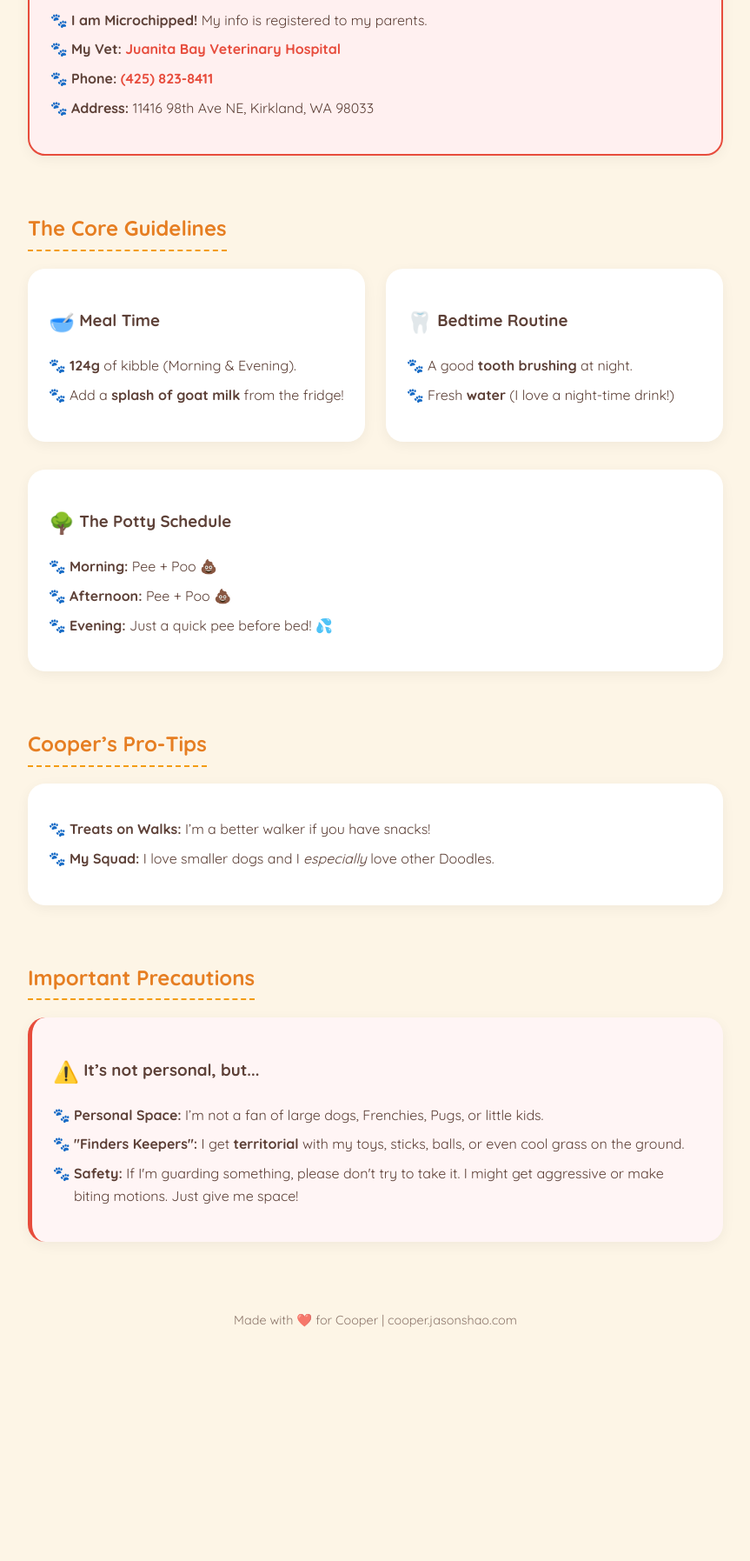
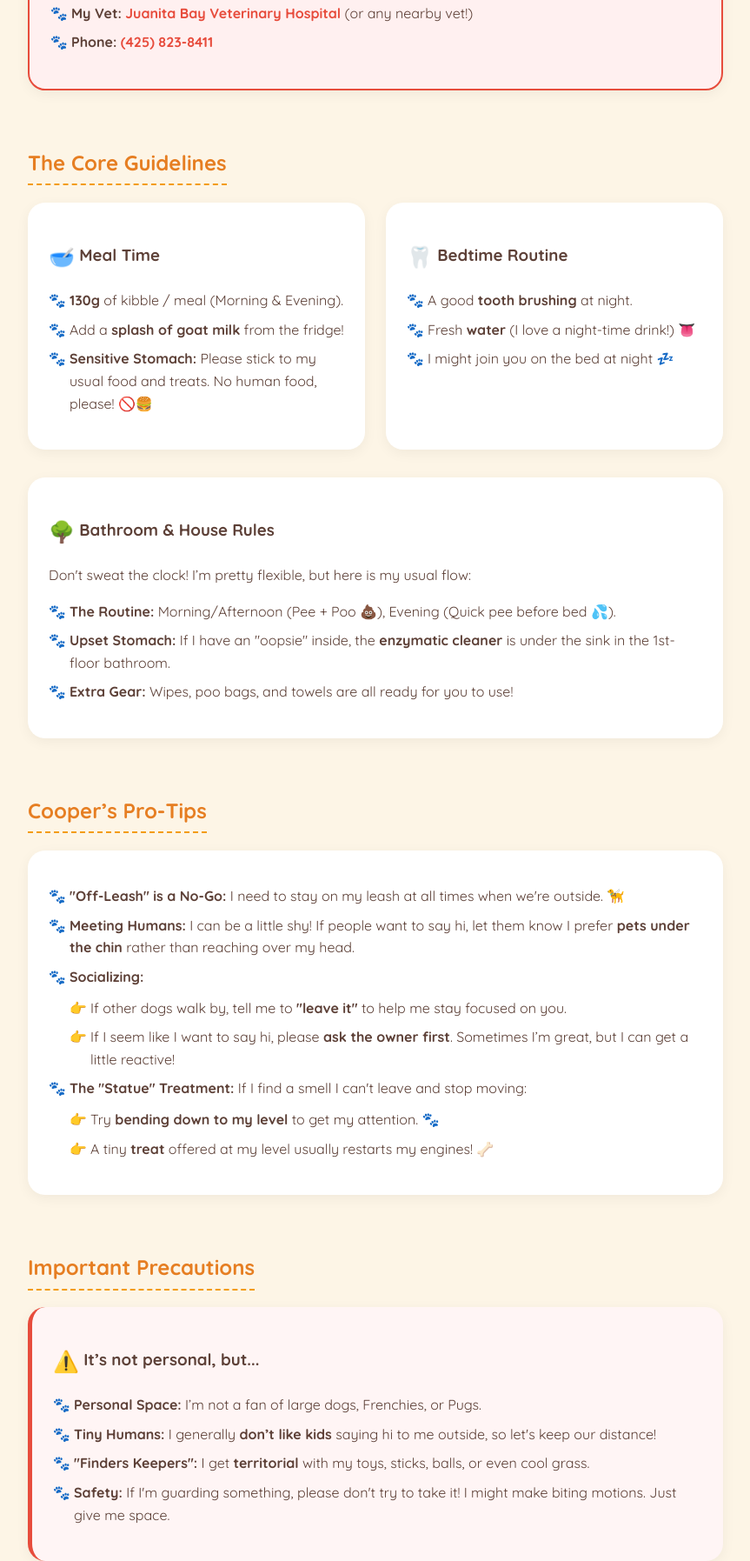
Before and after one commit to jsshao/cooper, a plain HTML site: page index.html in a window 1280 px wide. Shown: the part 725-2520 px from the top of the page at 87% size, without its empty margins (208-1071 px from the left). Before the commit the page ends 2333 px from the top, so only its background shows below. Drawn offline with Linux system fonts and the light colour scheme.

Commit message:
Add more guidelines on at home accidents

```diff
--- a/index.html
+++ b/index.html
@@ -36,12 +36,11 @@
             border-bottom-right-radius: 50% 20px;
         }
 
-        /* Photo Styling */
         .profile-pic {
             width: 180px;
             height: 180px;
             border-radius: 50%;
-            object-fit: cover; /* This crops the image to fill the circle perfectly */
+            object-fit: cover;
             border: 5px solid white;
             box-shadow: 0 4px 10px rgba(0,0,0,0.1);
             margin-bottom: 1rem;
@@ -100,8 +99,6 @@
             text-decoration: none;
         }
 
-        .emergency-link:hover { text-decoration: underline; }
-
         .emoji { font-size: 1.5rem; vertical-align: middle; }
 
         .footer {
@@ -113,6 +110,8 @@
 
         ul { list-style-type: '🐾 '; padding-left: 1.5rem; }
         li { margin-bottom: 0.5rem; }
+
+        .sub-list { margin-top: 10px; list-style-type: '👉 '; }
     </style>
 </head>
 <body>
@@ -130,12 +129,10 @@
 
     <div class="card emergency-card">
         <h3><span class="emoji">🚨</span> Emergency Info</h3>
-        <p>If I get lost or don't feel well, here is the important stuff:</p>
         <ul>
-            <li><strong>I am Microchipped!</strong> My info is registered to my parents.</li>
-            <li><strong>My Vet:</strong> <a href="https://juanitabayvet.com/" target="_blank" class="emergency-link">Juanita Bay Veterinary Hospital</a></li>
+            <li><strong>I am Microchipped!</strong> Info is registered to my parents.</li>
+            <li><strong>My Vet:</strong> <a href="https://juanitabayvet.com/" target="_blank" class="emergency-link">Juanita Bay Veterinary Hospital</a> (or any nearby vet!)</li>
             <li><strong>Phone:</strong> <a href="tel:4258238411" class="emergency-link">(425) 823-8411</a></li>
-            <li><strong>Address:</strong> 11416 98th Ave NE, Kirkland, WA 98033</li>
         </ul>
     </div>
 
@@ -144,33 +141,48 @@
         <div class="card">
             <h3><span class="emoji">🥣</span> Meal Time</h3>
             <ul>
-                <li><strong>124g</strong> of kibble (Morning & Evening).</li>
+                <li><strong>130g</strong> of kibble / meal (Morning & Evening).</li>
                 <li>Add a <strong>splash of goat milk</strong> from the fridge!</li>
+                <li><strong>Sensitive Stomach:</strong> Please stick to my usual food and treats. No human food, please! 🚫🍔</li>
             </ul>
         </div>
         <div class="card">
             <h3><span class="emoji">🦷</span> Bedtime Routine</h3>
             <ul>
                 <li>A good <strong>tooth brushing</strong> at night.</li>
-                <li>Fresh <strong>water</strong> (I love a night-time drink!)</li>
+                <li>Fresh <strong>water</strong> (I love a night-time drink!) 👅</li>
+                <li>I might join you on the bed at night 💤</li>
             </ul>
         </div>
     </div>
 
     <div class="card">
-        <h3><span class="emoji">🌳</span> The Potty Schedule</h3>
+        <h3><span class="emoji">🌳</span> Bathroom & House Rules</h3>
+        <p>Don't sweat the clock! I’m pretty flexible, but here is my usual flow:</p>
         <ul>
-            <li><strong>Morning:</strong> Pee + Poo 💩</li>
-            <li><strong>Afternoon:</strong> Pee + Poo 💩</li>
-            <li><strong>Evening:</strong> Just a quick pee before bed! 💦</li>
+            <li><strong>The Routine:</strong> Morning/Afternoon (Pee + Poo 💩), Evening (Quick pee before bed 💦).</li>
+            <li><strong>Upset Stomach:</strong> If I have an "oopsie" inside, the <strong>enzymatic cleaner</strong> is under the sink in the 1st-floor bathroom.</li>
+            <li><strong>Extra Gear:</strong> Wipes, poo bags, and towels are all ready for you to use!</li>
         </ul>
     </div>
 
     <h2>Cooper’s Pro-Tips</h2>
     <div class="card">
         <ul>
-            <li><strong>Treats on Walks:</strong> I’m a better walker if you have snacks!</li>
-            <li><strong>My Squad:</strong> I love smaller dogs and I <em>especially</em> love other Doodles.</li>
+            <li><strong>"Off-Leash" is a No-Go:</strong> I need to stay on my leash at all times when we're outside. 🦮</li>
+            <li><strong>Meeting Humans:</strong> I can be a little shy! If people want to say hi, let them know I prefer <strong>pets under the chin</strong> rather than reaching over my head.</li>
+            <li><strong>Socializing:</strong>
+                <ul class="sub-list">
+                    <li>If other dogs walk by, tell me to <strong>"leave it"</strong> to help me stay focused on you.</li>
+                    <li>If I seem like I want to say hi, please <strong>ask the owner first</strong>. Sometimes I’m great, but I can get a little reactive!</li>
+                </ul>
+            </li>
+            <li><strong>The "Statue" Treatment:</strong> If I find a smell I can't leave and stop moving:
+                <ul class="sub-list">
+                    <li>Try <strong>bending down to my level</strong> to get my attention. 🐾</li>
+                    <li>A tiny <strong>treat</strong> offered at my level usually restarts my engines! 🦴</li>
+                </ul>
+            </li>
         </ul>
     </div>
 
@@ -178,9 +190,10 @@
     <div class="card precaution-card">
         <h3><span class="emoji">⚠️</span> It’s not personal, but...</h3>
         <ul>
-            <li><strong>Personal Space:</strong> I’m not a fan of large dogs, Frenchies, Pugs, or little kids.</li>
-            <li><strong>"Finders Keepers":</strong> I get <strong>territorial</strong> with my toys, sticks, balls, or even cool grass on the ground.</li>
-            <li><strong>Safety:</strong> If I'm guarding something, please don't try to take it. I might get aggressive or make biting motions. Just give me space!</li>
+            <li><strong>Personal Space:</strong> I’m not a fan of large dogs, Frenchies, or Pugs.</li>
+            <li><strong>Tiny Humans:</strong> I generally <strong>don’t like kids</strong> saying hi to me outside, so let's keep our distance!</li>
+            <li><strong>"Finders Keepers":</strong> I get <strong>territorial</strong> with my toys, sticks, balls, or even cool grass.</li>
+            <li><strong>Safety:</strong> If I'm guarding something, please don't try to take it! I might make biting motions. Just give me space.</li>
         </ul>
     </div>
 
```
